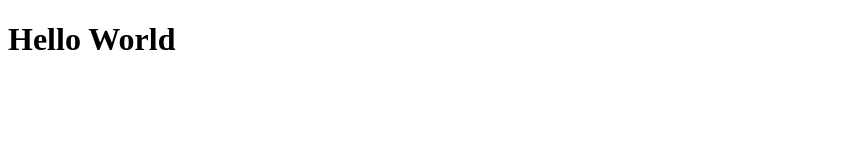
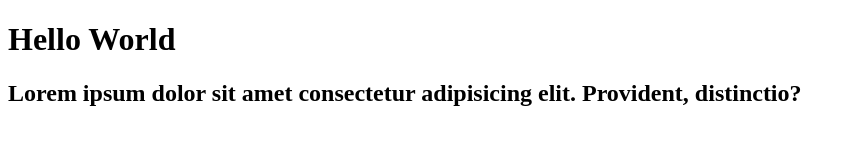
Before and after one commit to Ravi-20/lab, a plain HTML site: page index.html in a window 1280 px wide. Shown: the whole page, without its empty margins (0-855 px from the left). Drawn offline with Linux system fonts and the light colour scheme.

Commit message:
second commit

```diff
--- a/index.html
+++ b/index.html
@@ -8,5 +8,6 @@
 </head>
 <body>
     <h1>Hello World</h1>
+    <h2>Lorem ipsum dolor sit amet consectetur adipisicing elit. Provident, distinctio?</h2>
 </body>
 </html>
```
